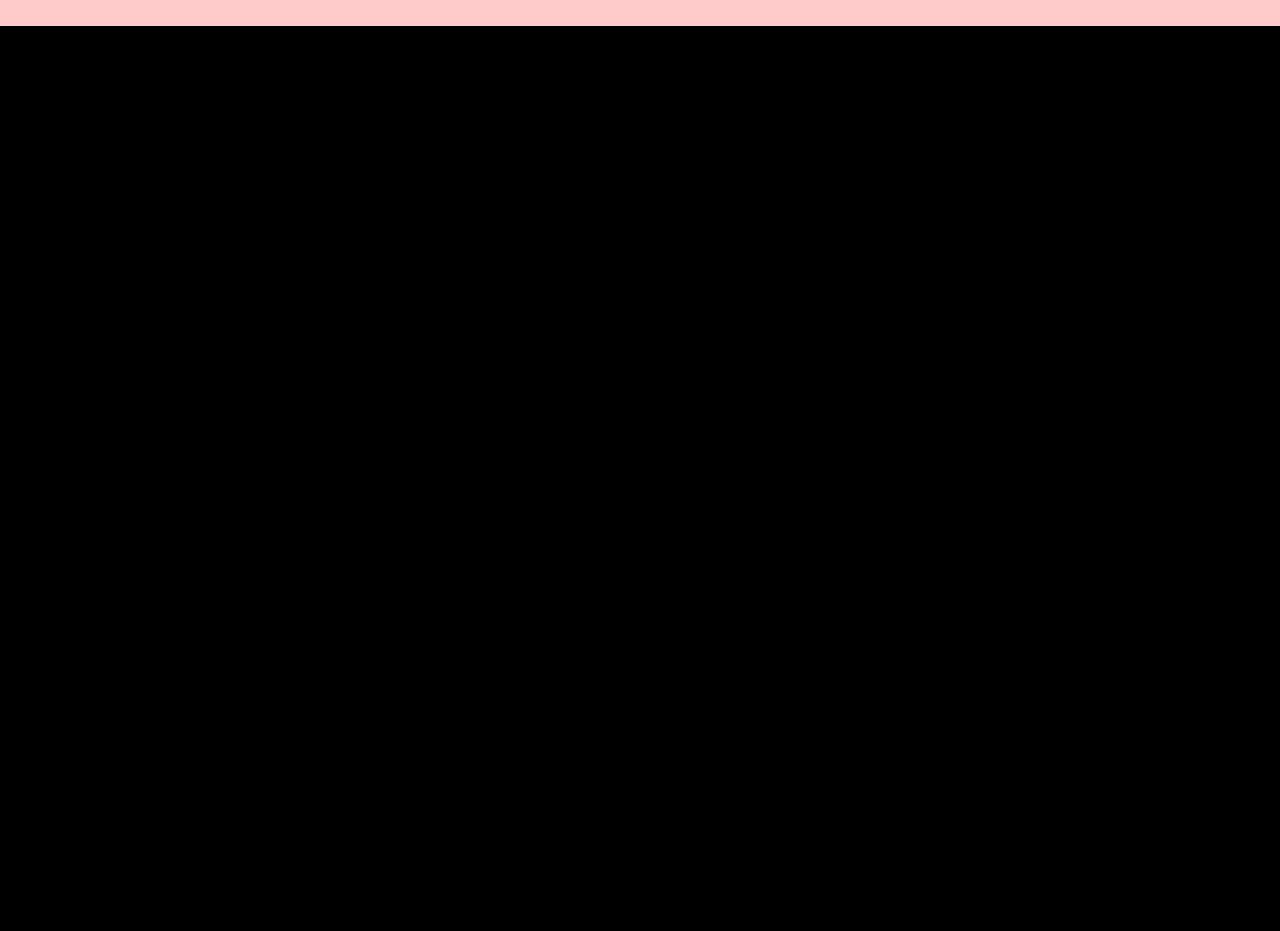
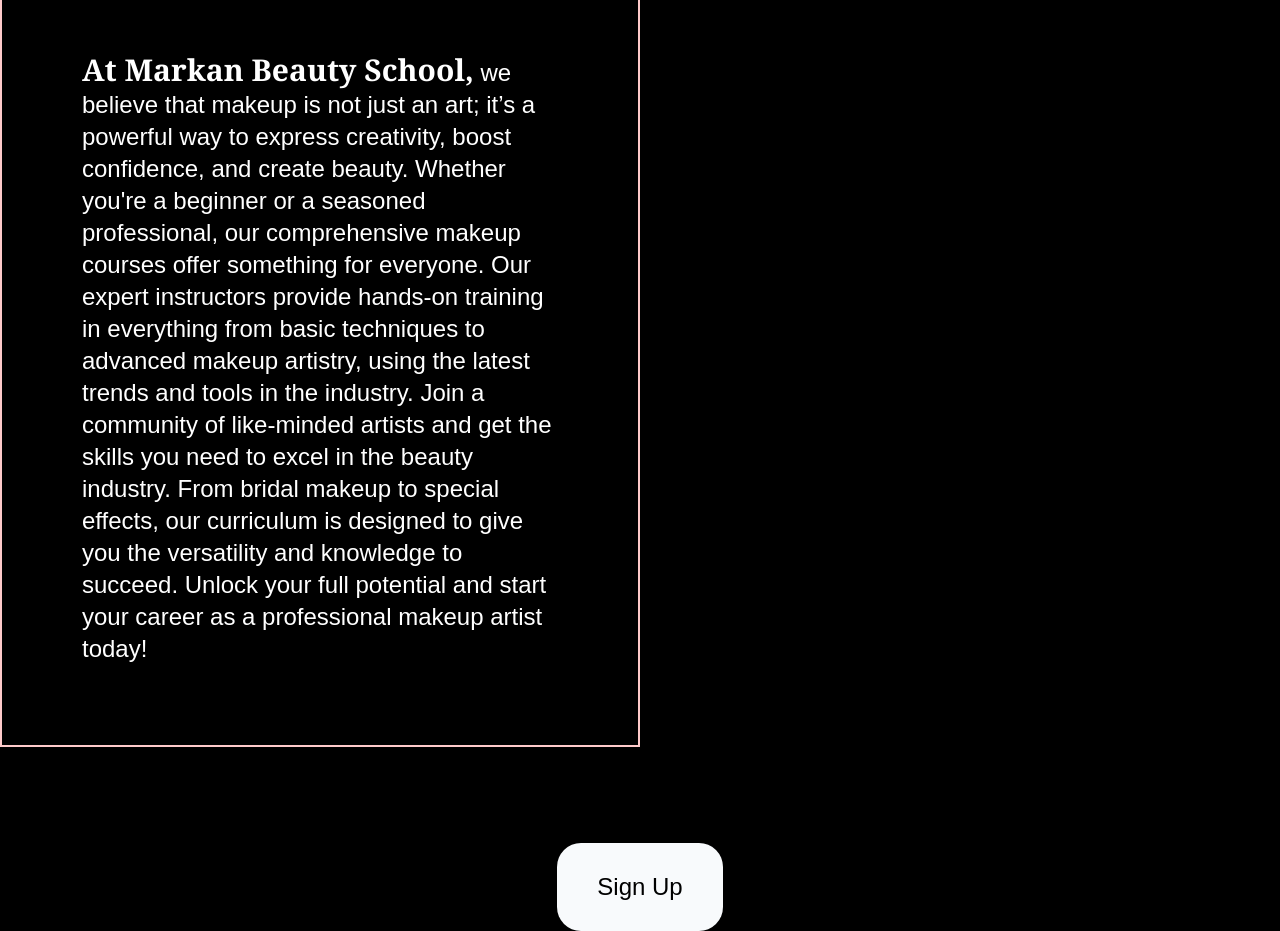
Before and after one commit to lleull/throne, a Next.js app: page / in a window 1280 px wide. Shown: the part 70-1001 px from the top of the page. Before the commit the page ends 800 px from the top, so only its background shows below. Built offline with nearby package versions, Linux system fonts and the light colour scheme.

Commit message:
Sign in button added

```diff
--- a/src/app/component/main-bar.tsx
+++ b/src/app/component/main-bar.tsx
@@ -2,7 +2,7 @@
 
 const Main_bar = () => {
     return (
-        <div className='w-full flex items-start justify-center  h-screen'>
+        <div className='flex flex-col  items-center   h-screen'>
             <div className='w-full h-24 bg-red-200 flex items-center justify-between pl-20'>
                 <h1 className='text-3xl'>
 
@@ -28,6 +28,21 @@
                     }
                 </div>
             </div>
+            <div>
+
+                <p className='w-1/2 text-2xl text-white text-left p-20 border-2 border-red-200'>
+                    <strong className='font-serif text-3xl'>
+                        At Markan Beauty School,
+                    </strong>  we believe that makeup is not just an art; it’s a powerful way to express creativity, boost confidence, and create beauty. Whether you're a beginner or a seasoned professional, our comprehensive makeup courses offer something for everyone. Our expert instructors provide hands-on training in everything from basic techniques to advanced makeup artistry, using the latest trends and tools in the industry.
+
+                    Join a community of like-minded artists and get the skills you need to excel in the beauty industry. From bridal makeup to special effects, our curriculum is designed to give you the versatility and knowledge to succeed. Unlock your full potential and start your career as a professional makeup artist today!
+                </p>
+
+            </div>
+            <button className='bg-slate-50 text-2xl pt-7 pb-7 pl-10 pr-10 rounded-3xl mt-24'>
+                Sign Up
+            </button>
+
         </div>
     )
 }
```
